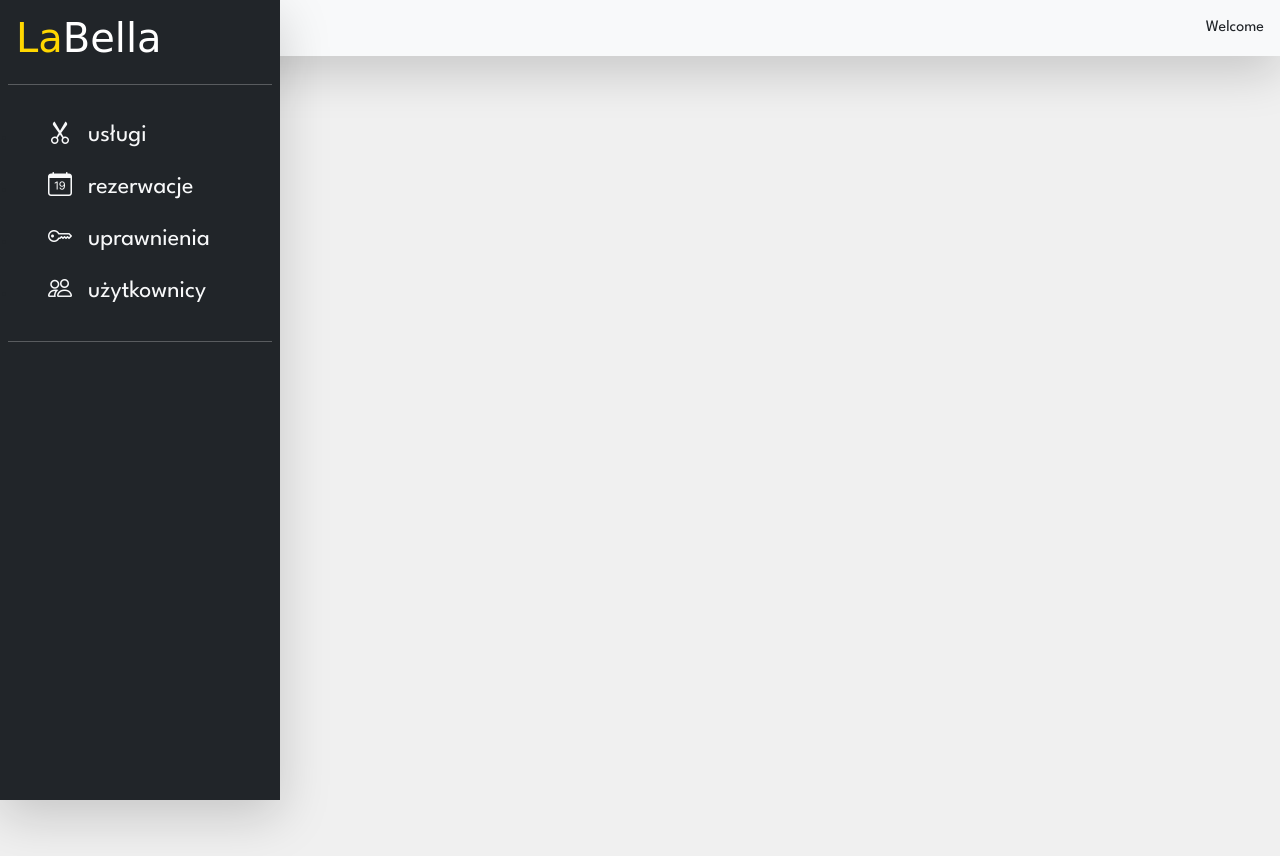
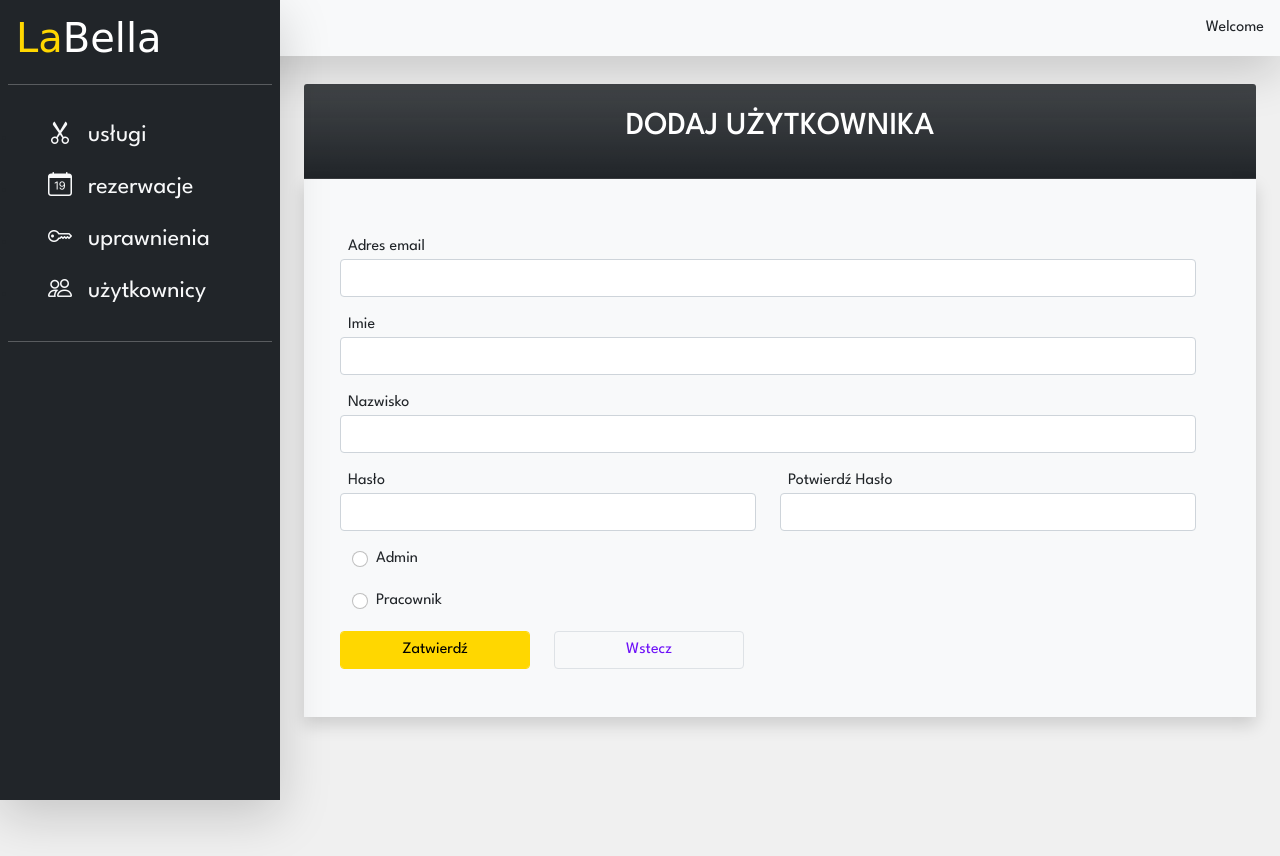
Before and after one commit to michal-kuliga12/HairSaloon, an ASP.NET Core app: template HairSaloonWeb/Areas/Admin/Views/User/Create.cshtml in a window 1280 px wide. Run offline with ASP.NET Core 8, Linux system fonts and the light colour scheme; the template is opened without the code that fills it, so the values that code supplies are empty; style sheets or scripts are compiled from the project's sources; some libraries are stand-ins or nearby versions; some web fonts are replaced.

Commit message:
User Create/Delete
- Added user create and delete actions
- User update improved

```diff
--- a/HairSaloon.Models/ViewModels/ApplicationUserVM.cs
+++ b/HairSaloon.Models/ViewModels/ApplicationUserVM.cs
@@ -6,6 +6,7 @@ namespace HairSaloon.Models.ViewModels;
 public class ApplicationUserVM
 {
     [Required]
+    [ValidateNever]
     public string Id { get; set; }
     [ValidateNever]
     [Display(Name = "Adres email")]
--- a/HairSaloonWeb/Areas/Admin/Views/User/Create.cshtml
+++ b/HairSaloonWeb/Areas/Admin/Views/User/Create.cshtml
@@ -1,7 +1,68 @@
-@model ApplicationUserVM
+@model CreateApplicationUserVM
 @{
     ViewData["Title"] = "Dashboard";
 }
 
 
-<div></div>
+<div class="border-0 mt-1 p-2 p-sm-4">
+    <div class="card-header bg-dark bg-gradient ml-0 py-3">
+        <div class="row">
+            <div class="col-12 text-center">
+                <h2 class="text-white py-2">DODAJ UŻYTKOWNIKA</h2>
+            </div>
+        </div>
+    </div>
+    <div class="p-4 bg-light shadow">
+        <form method="post" class="row">
+            <input asp-for="Id" hidden />
+            <div class="p-2 p-sm-4 row">
+                @*<div asp-validation-summary="None"></div>*@
+                <div class="py-2 col-12">
+                    <label asp-for="Email" class="ms-2">Adres email</label>
+                    <input asp-for="Email" class="form-control border-1"/>
+                    <span asp-validation-for="Email" class="text-danger"></span>
+                </div>
+                <div class="py-2 col-12">
+                    <label asp-for="FirstName" class="ms-2">Imie</label>
+                    <input asp-for="FirstName" class="form-control border-1" />
+                    <span asp-validation-for="FirstName" class="text-danger"></span>
+                </div>
+                <div class="py-2 col-12">
+                    <label asp-for="LastName" class="ms-2">Nazwisko</label>
+                    <input asp-for="LastName" class="form-control border-1" />
+                    <span asp-validation-for="LastName" class="text-danger"></span>
+                </div>
+                <div class="py-2 col-6">
+                    <label asp-for="Password" class="ms-2">Hasło</label>
+                    <input asp-for="Password" class="form-control border-1" />
+                    <span asp-validation-for="Password" class="text-danger"></span>
+                </div>
+                <div class="py-2 col-6">
+                    <label asp-for="ConfirmPassword" class="ms-2">Potwierdź Hasło</label>
+                    <input asp-for="ConfirmPassword" class="form-control border-1" />
+                    <span asp-validation-for="ConfirmPassword" class="text-danger"></span>
+                </div>
+                <div class="py-2 mx-4 col-12 form-check">
+                    <input name="Role" type="radio" value="Admin" @(Model.Role == null || Model.Role == "Employee" ? "" : "checked") class="form-check-input" />
+                    <label class="form-check-label">Admin</label>
+                    <span asp-validation-for="Role" class="text-danger"></span>
+                </div>
+                <div class="py-2 mx-4 col-12 form-check">
+                    <input name="Role" type="radio" value="Employee" @(Model.Role == null || Model.Role == "Admin" ? "" : "checked") class="form-check-input" />
+                    <label class="form-check-label">Pracownik</label>
+                    <span asp-validation-for="Role" class="text-danger"></span>
+                </div>
+                <div class="row pt-2">
+                    <div class="col-6 col-md-3">
+                        <button type="submit" class="btn btn-primary form-control">Zatwierdź</button>
+                    </div>
+                    <div class="col-6 col-md-3">
+                        <a asp-controller="User" asp-action="Index" asp-area="Admin" class="btn btn-outline-secondary border form-control">
+                            Wstecz
+                        </a>
+                    </div>
+                </div>
+            </div>
+        </form>
+    </div>
+</div>
--- a/HairSaloonWeb/Areas/Admin/Views/User/Index.cshtml
+++ b/HairSaloonWeb/Areas/Admin/Views/User/Index.cshtml
@@ -5,8 +5,8 @@
 
 <div class="py-4 m-0 p-md-4 m-md-4 bg-light shadow rounded-2">
 	<div class="p-2 d-flex justify-content-between border-bottom">
-        <h2>Lista usług:</h2>
-        <a asp-controller="Service" asp-action="Create" asp-area="Admin" class="btn btn-secondary d-flex gap-3 align-items-center"><i class="bi bi-plus-circle align h-100 d-flex align-items-center"></i>Dodaj usługe</a>
+        <h2>Lista użytkowników:</h2>
+        <a asp-controller="User" asp-action="Create" asp-area="Admin" class="btn btn-secondary d-flex gap-3 align-items-center"><i class="bi bi-plus-circle align h-100 d-flex align-items-center"></i>Dodaj użytkownika</a>
     </div>
     <div style="overflow-x:auto;">
         <table id="tblData" class="table table-bordered table-striped">
--- a/HairSaloonWeb/Areas/Admin/Views/User/Update.cshtml
+++ b/HairSaloonWeb/Areas/Admin/Views/User/Update.cshtml
@@ -33,12 +33,12 @@
                     <span asp-validation-for="LastName" class="text-danger"></span>
                 </div>
                 <div class="py-2 col-6 form-check">
-                    <input name="Role" type="radio" value="Admin" @(Model.Role == null || Model.Role == "Employee" ? "" : "checked") class="form-check-input" />
+                    <input name="Role" type="radio" value="@(SD.Role_Admin)" @(Model.Role == null || Model.Role == "Employee" ? "" : "checked") class="form-check-input" />
                     <label class="form-check-label">Admin</label>
                     <span asp-validation-for="Role" class="text-danger"></span>
                 </div>
                 <div class="py-2 col-6 form-check">
-                    <input name="Role" type="radio" value="Employee" @(Model.Role == null || Model.Role == "Admin" ? "" : "checked") class="form-check-input" />
+                    <input name="Role" type="radio" value="@(SD.Role_Employee)" @(Model.Role == null || Model.Role == "Admin" ? "" : "checked") class="form-check-input" />
                     <label class="form-check-label">Pracownik</label>
                     <span asp-validation-for="Role" class="text-danger"></span>
                 </div>
--- a/HairSaloonWeb/Areas/Admin/Views/_ViewImports.cshtml
+++ b/HairSaloonWeb/Areas/Admin/Views/_ViewImports.cshtml
@@ -2,5 +2,6 @@
 @using HairSaloon.Models
 @using HairSaloon.Models.ViewModels
 @using HairSaloon.DataAccess
+@using HairSaloon.Utility;
 
 @addTagHelper *, Microsoft.AspNetCore.Mvc.TagHelpers
```
Also changed, not shown: HairSaloon.Models/ViewModels/CreateApplicationUserVM.cs (added, +17 -0 lines), HairSaloonWeb/Areas/Admin/Controllers/UserController.cs (+73 -14 lines), HairSaloonWeb/Areas/Admin/Views/Service/Delete.cshtml (deleted, +0 -63 lines), HairSaloonWeb/Areas/Admin/Views/User/Delete.cshtml (deleted, +0 -7 lines), HairSaloonWeb/wwwroot/js/user.js (+10 -5 lines).
